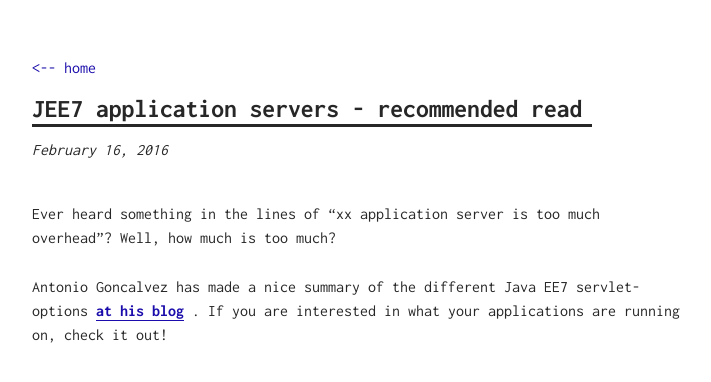
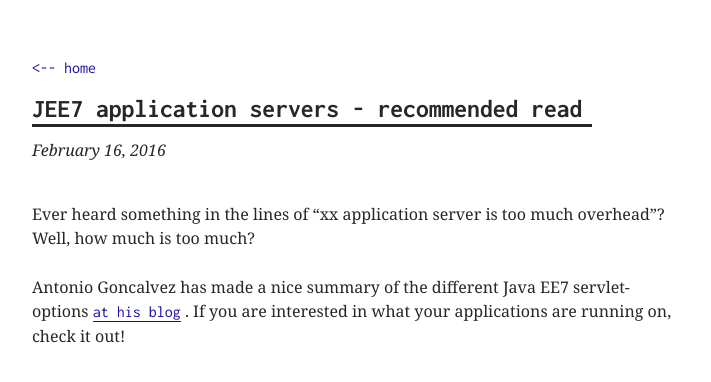
Before and after one commit to olbpetersson/olbpetersson.github.io, a Jekyll site: the page built from _posts/2016-02-16-JEE-App-servers.md, in a window 1280 px wide. Shown: the top 382 px of the page, without its empty margins (283-994 px from the left). Built offline with Jekyll 4.4.1, drawn with Linux system fonts in a browser that asks for light colours.

Commit message:
fixed font for better readability

```diff
--- a/_posts/2016-02-16-JEE-App-servers.md
+++ b/_posts/2016-02-16-JEE-App-servers.md
@@ -5,4 +5,4 @@ title: JEE7 application servers - recommended read
 Ever heard something in the lines of "xx application server is too much overhead"? Well, how much is too much?
 
 
-Antonio Goncalvez has made a nice summary of the different Java EE7 servlet-options [**at his blog**](http://antoniogoncalves.org/2016/02/02/o-java-ee-7-application-servers-where-art-thou/) . If you are interested in what your applications are running on, check it out!
+Antonio Goncalvez has made a nice summary of the different Java EE7 servlet-options [at his blog](http://antoniogoncalves.org/2016/02/02/o-java-ee-7-application-servers-where-art-thou/) . If you are interested in what your applications are running on, check it out!
--- a/assets/css/main.scss
+++ b/assets/css/main.scss
@@ -7,7 +7,7 @@
 body {
 	color: $color-black;
 	background: $color-white;
-	font-family: 'Inconsolata', ;
+	font-family: 'Inconsolata';
 	font-size: 100%;
 	font-weight: 400;
 }
@@ -15,10 +15,12 @@ h1 {
 	margin-bottom: 5px;
 }
 p {
+	font-family: 'georgia';
 	font-size: 1em;
 	line-height: 150%;
 }
 a {
+	font-family: 'Inconsolata';
   color: $color-link;
   text-decoration: none;
   &:visited {
@@ -167,6 +169,8 @@ ul {
 			font-weight: 700;
 		}
 		em {
+			font-size: 1.1em;
+			font-family: monospace;
 			font-style: italic;
 		}
 		ul {
```
Also changed, not shown: _posts/2015-11-22-docker-e2e.md (+2 -0 lines).
